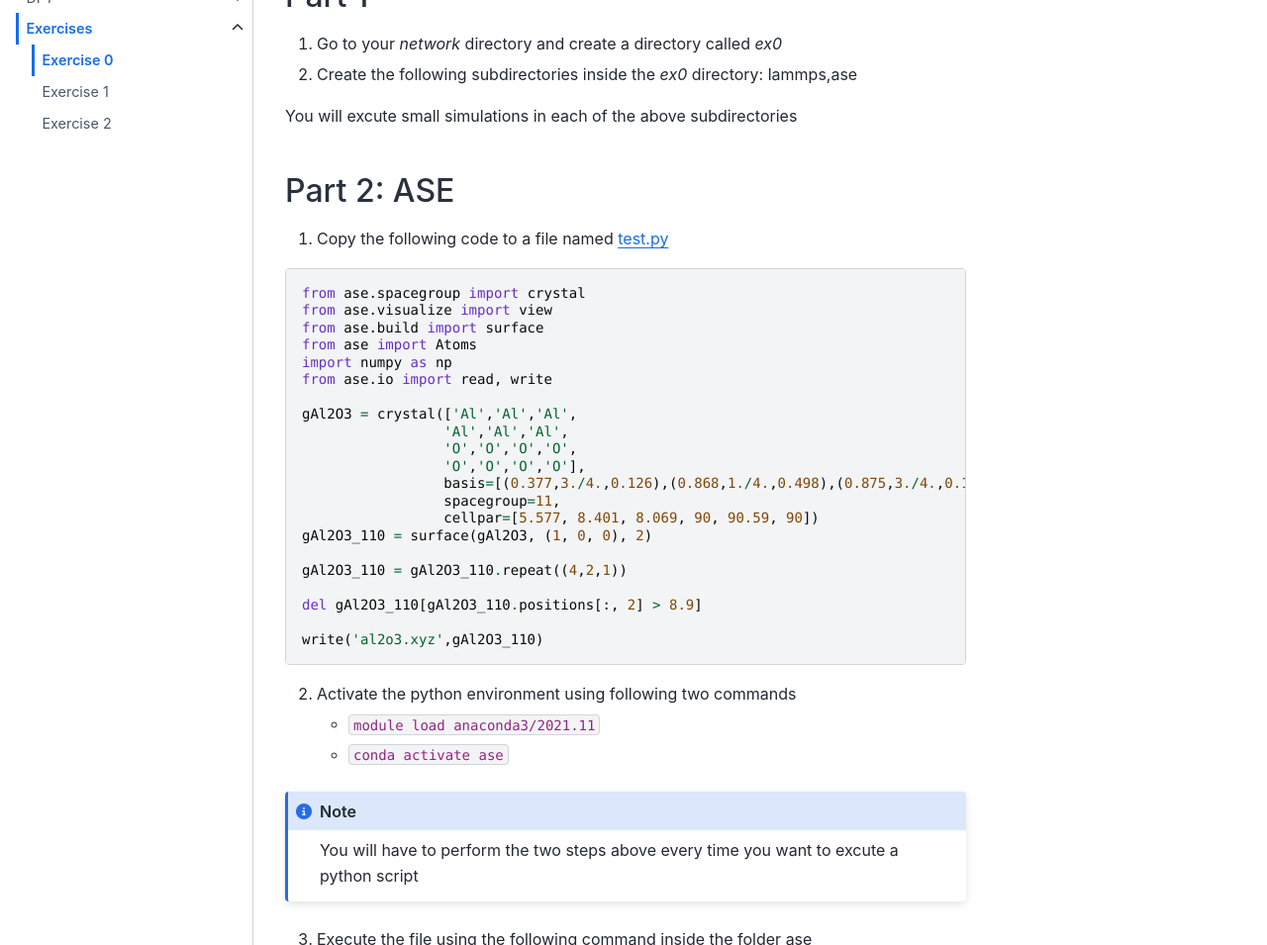
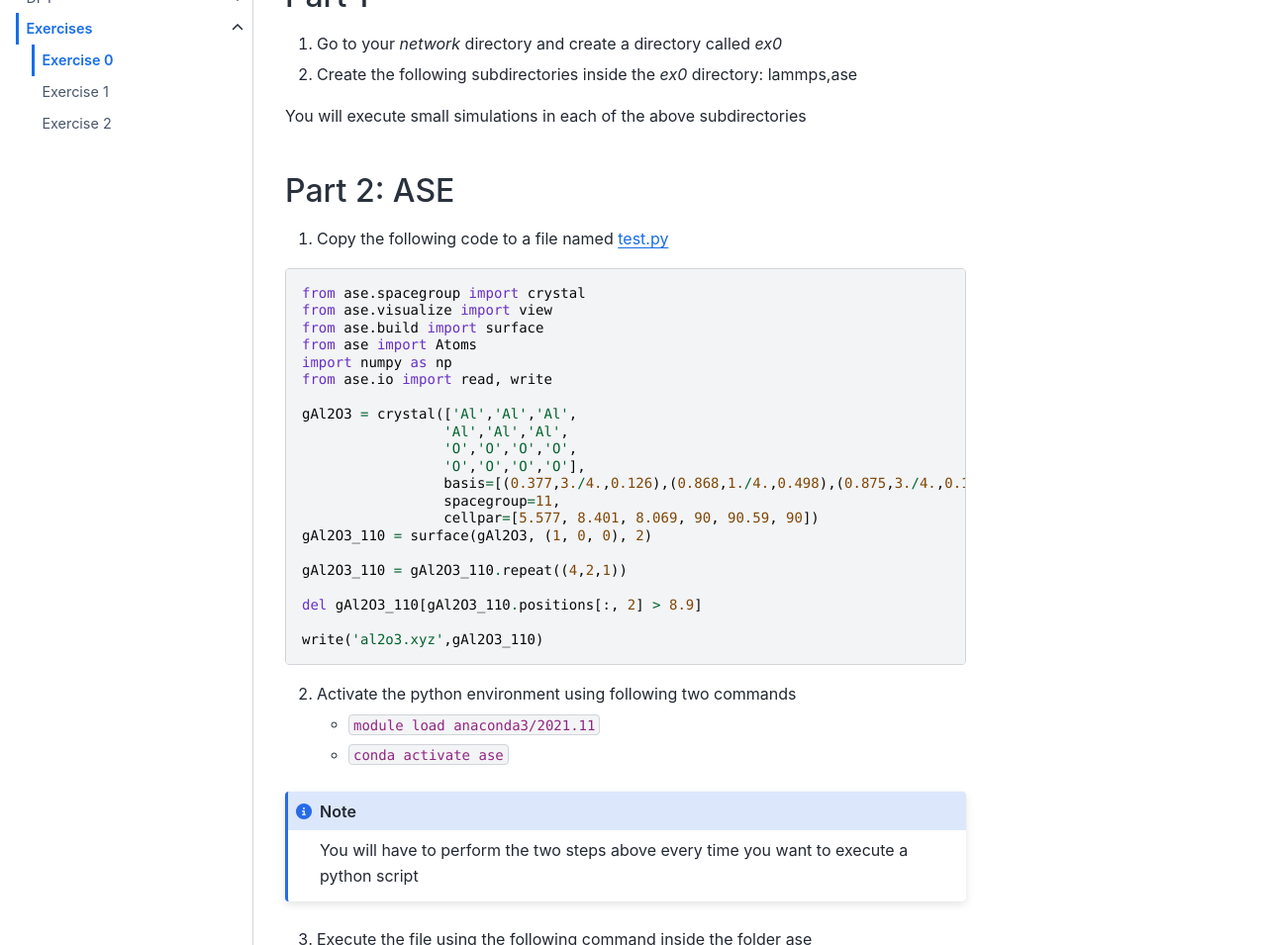
Before and after one commit to EDED2314/MD-CHEM-PTON, a Jupyter Book: the page built from ex0.md, in a window 1280 px wide and 1400 px high. Shown: the part 333-1288 px from the top of the window at 99% size. Built offline with Jupyter Book 1.0.4 settings and Sphinx 7.4.7 and the Sphinx Book theme 1.1.4, drawn with Linux system fonts in a browser that asks for light colours; pages that are not in the unit, such as notebooks, are missing from menus; some of the changed text lies outside the part shown.

Commit message:
Edited wording mistakes

````diff
--- a/ex0.md
+++ b/ex0.md
@@ -10,7 +10,7 @@ Exercise 0
 1. Go to your *network* directory and create a directory called *ex0*
 2. Create the following subdirectories inside the *ex0* directory: lammps,ase
 
-You will excute small simulations in each of the above subdirectories
+You will execute small simulations in each of the above subdirectories
 ## Part 2: ASE
 1. Copy the following code to a file named test.py
 ```
@@ -40,7 +40,7 @@ write('al2o3.xyz',gAl2O3_110)
 	* `module load anaconda3/2021.11`
 	* `conda activate ase`
 ```{note}
-You will have to perform the two steps above every time you want to excute a python script
+You will have to perform the two steps above every time you want to execute a python script
 ```
 3. Execute the file using the following command inside the folder ase
 
@@ -100,7 +100,7 @@ export OMP_NUM_THREADS=$SLURM_CPUS_PER_TASK
 
 srun /home/al9001/.local/bin/lmp_adroit -in in.lammps
 ```
-3. Excecute the job using the command
+3. Execute the job using the command
 
 `sbatch job.slurm`
 
````
Also changed, not shown: access.md (+2 -2 lines), ase.md (+2 -2 lines), ex1.md (+1 -1 lines), ex2.md (+1 -1 lines).
